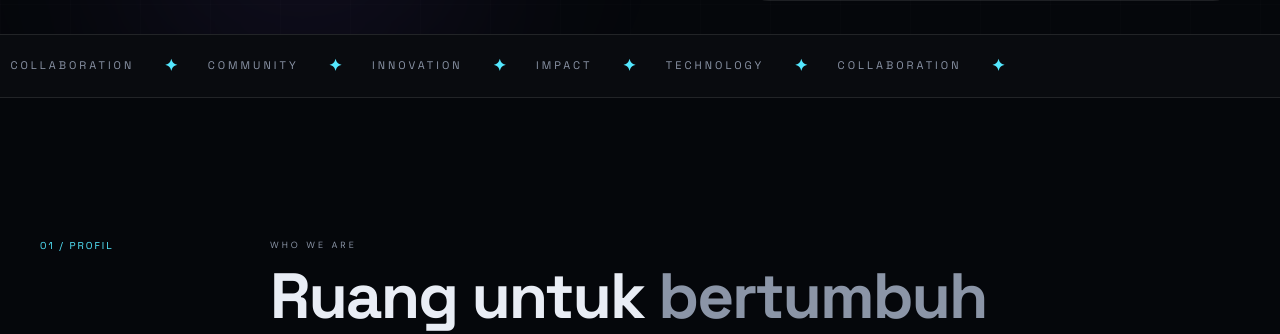
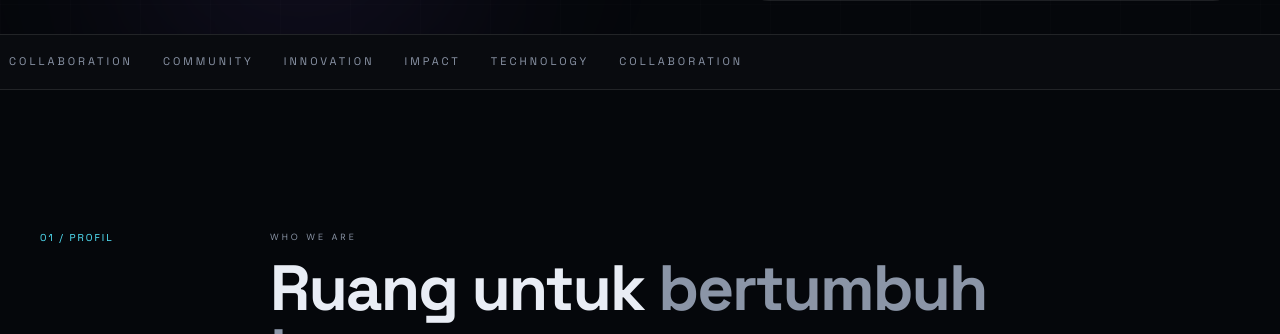
Before and after one commit to bLaarlyn/WEBbyString, a plain HTML site: page index.html in a window 1280 px wide. Shown: the part 766-1100 px from the top of the page. Drawn offline with nearby package versions, Linux system fonts and the light colour scheme.

Commit message:
Memperbaiki tampilan web dan posisi file

```diff
--- a/index.html
+++ b/index.html
@@ -280,25 +280,18 @@
             <div class="marquee-track">
 
                 <span>TECHNOLOGY</span>
-                <b>✦</b>
 
                 <span>COLLABORATION</span>
-                <b>✦</b>
 
                 <span>COMMUNITY</span>
-                <b>✦</b>
 
                 <span>INNOVATION</span>
-                <b>✦</b>
 
                 <span>IMPACT</span>
-                <b>✦</b>
 
                 <span>TECHNOLOGY</span>
-                <b>✦</b>
 
                 <span>COLLABORATION</span>
-                <b>✦</b>
 
             </div>
 
```
